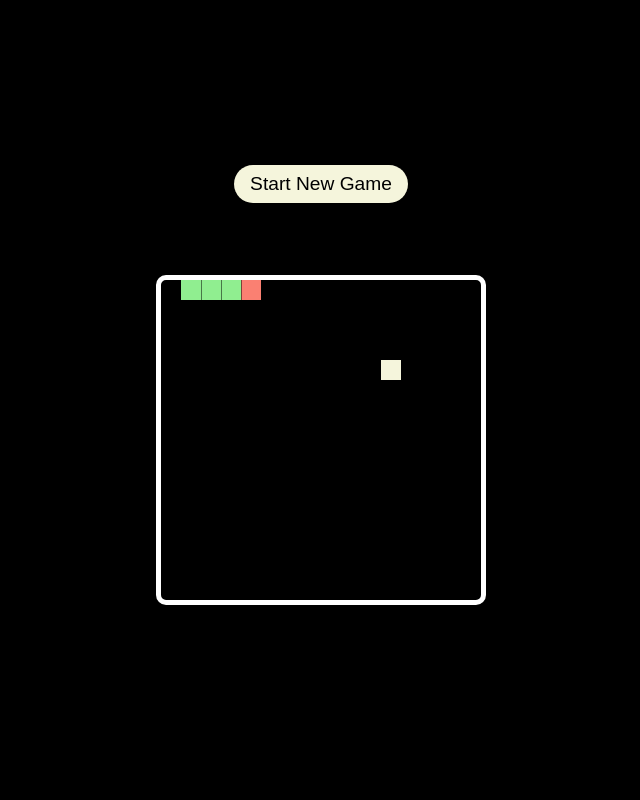
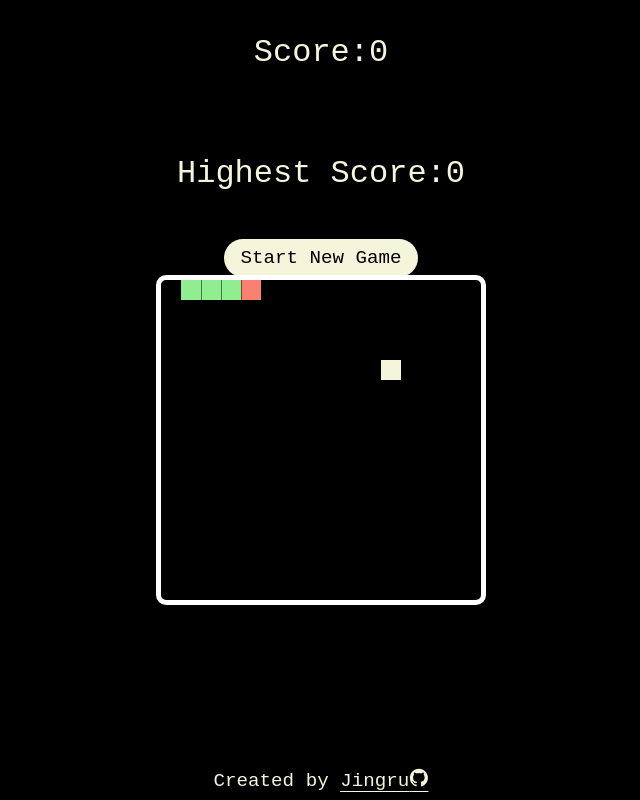
Before and after one commit to jxu710/js-snake-game, a plain HTML site: page index.html in a window 1280 px wide. Shown: the whole page, without its empty margins (319-959 px from the left). Drawn offline with nearby package versions, Linux system fonts and the light colour scheme.

Commit message:
Add logic to track current and Highest score using local storage

```diff
--- a/index.html
+++ b/index.html
@@ -5,6 +5,11 @@
     <meta name="viewport" content="width=device-width, initial-scale=1.0" />
     <title>Snake Game</title>
     <link rel="stylesheet" href="style.css" />
+    <link rel="shortcut icon" href="./assets/favicon.ico" type="image/x-icon" />
+    <link
+      rel="stylesheet"
+      href="https://cdn.jsdelivr.net/gh/devicons/devicon@v2.15.1/devicon.min.css"
+    />
   </head>
   <body>
     <canvas
@@ -15,10 +20,17 @@
     >
     </canvas>
     <p id="myScore"></p>
-    <p id="myScore2"></p>
-    <button type="button" id="start" onclick="location.reload()">
+    <p id="highestScore"></p>
+    <button type="button" id="start" onclick="window.location.reload()">
       Start New Game
     </button>
+
+    <footer>
+      Created by
+      <a href="https://github.com/jxu710" target="_blank"
+        >Jingru<i class="devicon-github-original"></i>
+      </a>
+    </footer>
     <script src="./script.js"></script>
   </body>
 </html>
--- a/script.js
+++ b/script.js
@@ -77,6 +77,17 @@ window.addEventListener("keydown", (e) => {
   }
 });
 
+// calculate score
+
+let score = 0;
+let scoreOnPage = document.querySelector("#myScore");
+scoreOnPage.textContent = `Score:${score}`;
+
+let highestScore;
+getHighestScore();
+
+let highestScoreOnPage = document.querySelector("#highestScore");
+highestScoreOnPage.textContent = `Highest Score:${highestScore}`;
 // draw the snake
 let playGame = setInterval(() => {
   // make sure that the snake does not overlap/eat itself
@@ -143,8 +154,29 @@ let playGame = setInterval(() => {
     food.generateNewFood();
 
     snake.unshift(newSnakeHead);
+    score++;
+    scoreOnPage.textContent = `Score:${score}`;
+
+    // if current score is greater than the highest score, then update the highest score
+    if (score > highestScore) {
+      highestScore = score;
+      highestScoreOnPage.textContent = `Highest Score:${highestScore}`;
+      localStorage.setItem("highestScore", highestScore);
+    } else {
+      highestScoreOnPage.textContent = `Highest Score:${highestScore}`;
+    }
   } else {
     snake.pop();
     snake.unshift(newSnakeHead);
   }
 }, 150);
+
+// calculate highest score
+
+function getHighestScore() {
+  if (localStorage.getItem("highestScore") == null) {
+    highestScore = 0;
+  } else {
+    highestScore = Number(localStorage.getItem("highestScore"));
+  }
+}
--- a/style.css
+++ b/style.css
@@ -2,14 +2,26 @@
     padding: 0;
     box-sizing: border-box;
     border: 0;
+    font-family: 'Courier New', Courier, monospace;
+}
+
+a{
+    text-underline-offset: 5px;
+    color: beige;
 }
 
 body{
     background-color: black;
-
     display: flex;
     flex-direction: column;
     align-items: center;
+}
+
+footer{
+    color: beige;
+    font-size: 1.2rem;
+    position: absolute;
+    bottom: 1%;
 }
 
 #myCanvas{
@@ -25,8 +37,8 @@ body{
     margin-top: 1rem;
 }
 
-#myScore, #myScore2{
-    color: white;
+#myScore, #highestScore{
+    color: beige;
     font-size: 2rem;
     padding: 10px;
 }
@@ -39,3 +51,7 @@ body{
     margin-top: 5px;
     cursor: pointer;
 }
+
+#start:hover{
+    background-color: lemonchiffon
+}
```
Also changed, not shown: assets/favicon.ico (added).
